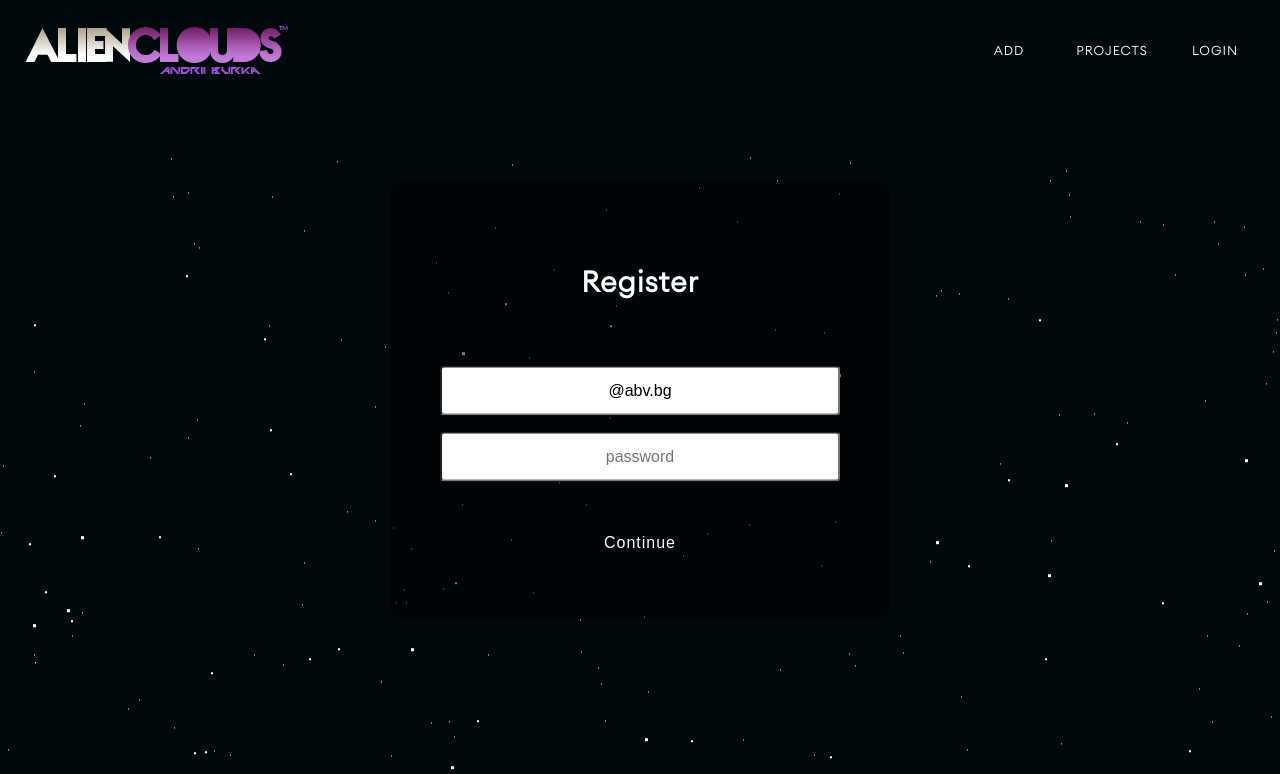
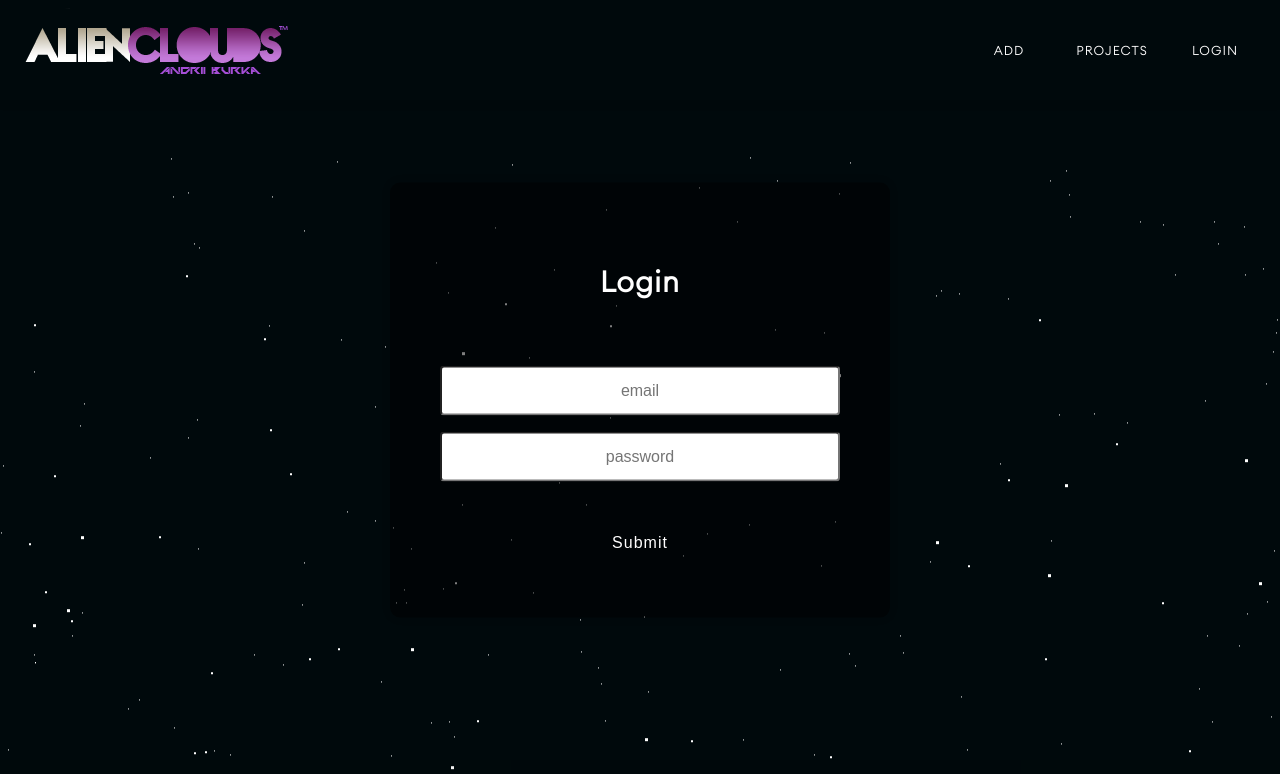
Before and after one commit to andriiburka/react-alienclouds, a React (Vite) app: page /auth in a window 1280 px wide. Shown: the top 774 px of the page. Built offline with nearby package versions, Linux system fonts and the light colour scheme; no server answers.

Commit message:
fireBaseRegOk, noCatalog

```diff
--- a/src/App.jsx
+++ b/src/App.jsx
@@ -2,11 +2,12 @@ import {Route, RouterProvider, Routes, useNavigate} from "react-router-dom"
 import * as projectService from "./services/projectAPI"
 import React, {useEffect, useState} from "react"
 
+
 import ProjectDetails from "./components/catalog/project-details/ProjectDetails"
 import Navigation from "./components/header/Navigation"
-import Login from "./components/auth/Auth"
-import Catalog from "./components/catalog/Catalog"
-import Create from "./components/add/AddProject"
+import AuthForm from "./components/auth/Auth"
+// import Catalog from "./components/catalog/Catalog"
+import Add from "./components/add/AddProject"
 import Footer from "./components/footer/Footer"
 import Err404 from "./components/error/Err404"
 
@@ -44,7 +45,6 @@ function App() {
         redirectTo('/catalog')
     }
 
-
     return (
         <div className="App">
             <div style={{
@@ -60,11 +60,11 @@ function App() {
 
             <Routes>
                 <Route path="*" element={<Err404/>}/>
-                <Route path="/" element={<Catalog catalog={catalog}/>}/>
-                <Route path="/upload-project" element={<Create onAddProjectSubmit={onAddProjectSubmit}/>}/>
-                <Route path="/catalog" element={<Catalog catalog={catalog}/>}/>
-                <Route path="/catalog/:projectId" element={<ProjectDetails/>}/>
-                <Route path="/auth" element={<Login/>}/>
+                {/*<Route path="/" element={<Catalog catalog={catalog}/>}/>*/}
+                <Route path="/upload-project" element={<Add onAddProjectSubmit={onAddProjectSubmit}/>}/>
+                {/*<Route path="/catalog" element={<Catalog catalog={catalog}/>}/>*/}
+                {/*<Route path="/catalog/:projectId" element={<ProjectDetails/>}/>*/}
+                <Route path="/auth" element={<AuthForm/>}/>
             </Routes>
 
             <Footer/>
--- a/src/components/add/AddProject.jsx
+++ b/src/components/add/AddProject.jsx
@@ -6,7 +6,7 @@ import './AddProject.css'
 
 
 
-function CreateProject({onAddProjectSubmit}) {
+function AddProject({onAddProjectSubmit}) {
 
     const [projectData, setProjectData] = useState(
         {
@@ -109,4 +109,4 @@ function CreateProject({onAddProjectSubmit}) {
     )
 }
 
-export default CreateProject
+export default AddProject
--- a/src/components/auth/Auth.jsx
+++ b/src/components/auth/Auth.jsx
@@ -1,59 +1,59 @@
 import React, {useState} from 'react'
 import {useNavigate} from 'react-router-dom'
-import * as authService from '../../services/authService'
+import {createUserWithEmailAndPassword} from 'firebase/auth'
 import './Auth.css'
+import {auth} from "../../firebase-config";
 
 
-function LoginRegisterForm() {
-    const [currentForm, setCurrentForm] = useState('Register')
-    const [userList, setUserList] = useState([
-        'george@abv.bg',
-        'john@abv.bg',
-        'admin@abv.bg',
-    ])
+function AuthForm() {
+    // const [userList, setUserList] = useState([
+    //     'george@abv.bg',
+    //     'john@abv.bg',
+    //     'admin@abv.bg',
+    // ])
+
+    const [currentForm, setCurrentForm] = useState('Login')
+
+    const [registerEmail, setRegisterEmail] = useState('')
+    const [registerPassword, setRegisterPassword] = useState('')
+
+    const [loginEmail, setLoginEmail] = useState('')
+    const [loginPassword, setLoginPassword] = useState('')
 
 
+//=============================== TOGGLE FORM ===============================================
     const toggleForm = (formName) => {
         setCurrentForm(formName)
     }
-
     const onEmailChange = (e) => {
         let email = e.target.value
-        const isUserInList = userList.includes(email)
-        isUserInList ? toggleForm('Login') : toggleForm('Register')
+        // const isUserInList = userList.includes(email)
+        // isUserInList ? toggleForm('Login') : toggleForm('Register')
+    }
+//=============================== TOGGLE FORM END ===============================================
+
+
+    const registerSubmitHandler = async (e) => {
+        e.preventDefault()
+        try {
+            const user = await createUserWithEmailAndPassword(
+                auth,
+                registerEmail,
+                registerPassword
+            )
+        } catch (error) {
+            console.log(error.message)
+        }
+
+    }
+
+    const loginSubmitHandler = async () => {
+
     }
 
 
+    const logout = async () => {
 
-    const navigate = useNavigate()
-
-
-    const registerSubmitHandler = (e) => {
-        e.preventDefault()
-        let formData = new FormData(e.currentTarget)
-        let {email, password} = Object.fromEntries(formData)
-
-        authService.register(email, password)
-            .then(authData => {
-                console.log(authData)
-                // login(authData)
-                navigate('/catalog')
-            })
-    }
-
-    const loginSubmitHandler = (e) => {
-        e.preventDefault()
-        let formData = new FormData(e.currentTarget)
-        let {email, password} = Object.fromEntries(formData)
-
-        authService.login(email, password)
-            .then(authData => {
-                navigate('/catalog')
-
-            })
-            .catch(err => {
-                alert(err)
-            })
     }
 
 
@@ -87,25 +87,27 @@ function LoginRegisterForm() {
                             </h2>
 
                             <input
-                                id="email"
-                                name="email"
-                                defaultValue="@abv.bg"
-                                required="required"
+                                name="register-email"
+                                onChange={(event) => {
+                                    setRegisterEmail(event.target.value)
+                                }}
+                                placeholder="email"
                                 type="text"
-                                autoComplete="email"
-                                onChange={onEmailChange}
                             />
 
                             <input
-                                name="password"
+                                name="register-password"
+                                onChange={(event) => {
+                                    setRegisterPassword(event.target.value)
+                                }}
                                 placeholder="password"
-                                required="required"
                                 type="password"
-
                             />
 
 
-                            <button type="submit" className="btn btn-primary btn-block btn-large">Continue</button>
+                            <button type="submit" className="btn btn-primary btn-block btn-large">
+                                Submit
+                            </button>
 
                         </form>
 
@@ -140,25 +142,32 @@ function LoginRegisterForm() {
                                 }</h2>
 
                             <input
-                                id="email"
+                                name="login-email"
+                                onChange={(event) => {
+                                    setLoginEmail(event.target.value)
+                                }}
+                                onBlur={onEmailChange}
+
                                 type="text"
-                                name="email"
-                                // placeholder="e-mail"
-                                defaultValue="@abv.bg"
-                                required="required"
-                                autoComplete="email"
-                                onBlur={onEmailChange}
+                                placeholder="email"
+
                             />
 
 
                             <input
+                                name="login-password"
+                                onChange={(event) => {
+                                    setLoginPassword(event.target.value)
+                                }}
                                 type="password"
-                                id="login-password-input"
-                                name="password"
                                 placeholder="password"
-                                required="required"
                             />
-                            <button className="btn btn-primary btn-block btn-large">Continue</button>
+
+                            <button className="btn btn-primary btn-block btn-large"
+                            onClick={registerSubmitHandler}
+                            >
+                                Submit
+                            </button>
 
                         </form>
 
@@ -171,4 +180,4 @@ function LoginRegisterForm() {
     )
 }
 
-export default LoginRegisterForm
+export default AuthForm
--- /dev/null
+++ b/src/firebase-config.js
@@ -0,0 +1,17 @@
+import { initializeApp } from "firebase/app";
+import {getAuth} from 'firebase/auth';
+
+const firebaseConfig = {
+    apiKey: "AIzaSyBarZxyg8X2-lpTDAqqnvVPaO5REOhbqw4",
+    authDomain: "react-alienclouds.firebaseapp.com",
+    projectId: "react-alienclouds",
+    storageBucket: "react-alienclouds.appspot.com",
+    messagingSenderId: "53693664626",
+    appId: "1:53693664626:web:103007950bf1b3a7b4e1eb",
+    measurementId: "G-L457P3668Z"
+};
+
+
+const app = initializeApp(firebaseConfig)
+
+export const auth = getAuth(app)
--- a/src/services/authService.js
+++ /dev/null
@@ -1,46 +0,0 @@
-const baseUrl = 'http://localhost:3030';
-
-export const login = async (email, password) => {
-    let res = await fetch(`${baseUrl}/users/login`, {
-        method: 'POST',
-        headers: {'content-type': 'application/json'},
-        body: JSON.stringify({ email, password })
-    });
-
-    let jsonResult = await res.json();
-
-    if (res.ok) {
-        return jsonResult;
-    } else {
-        throw jsonResult.message;
-    }
-};
-
-export const register = (email, password) => {
-    return fetch(`${baseUrl}/users/register`, {
-        method: 'POST',
-        headers: {
-            'content-type': 'application/json'
-        },
-        body: JSON.stringify({ email, password })
-    })
-        .then(res => res.json());
-};
-
-export const logout = (token) => {
-    return fetch(`${baseUrl}/users/logout`, {
-        headers: {
-            'X-Authorization': token,
-        }
-    })
-};
-
-export const getUser = () => {
-    let username = localStorage.getItem('username');
-
-    return username;
-};
-
-export const isAuthenticated = () => {
-    return Boolean(getUser())
-};
```
